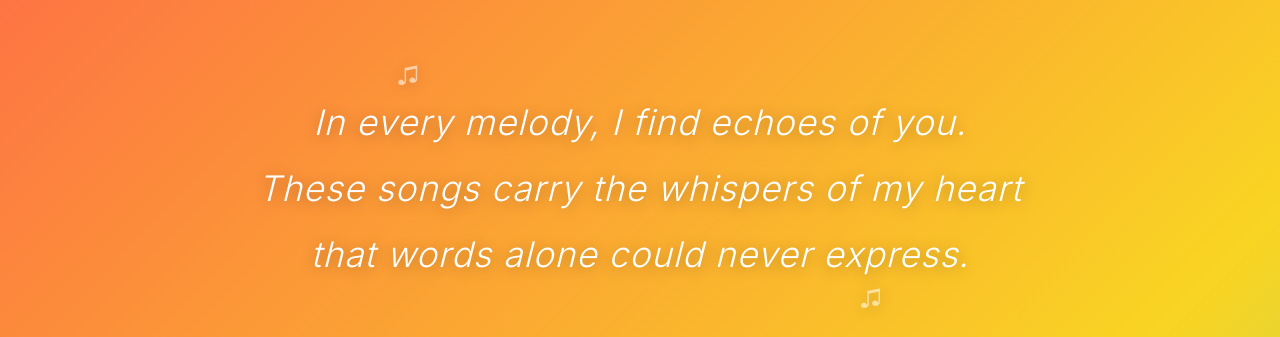
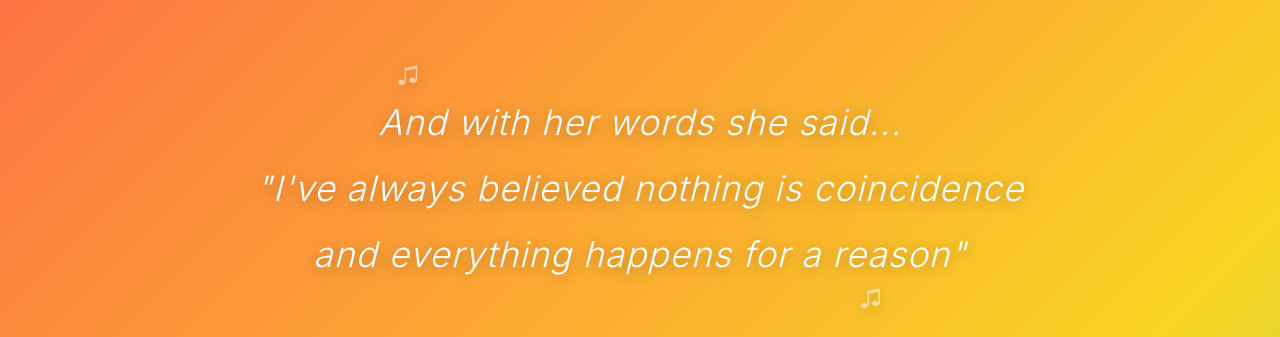
Before and after one commit to 0x4ymn/play.github.io, a plain HTML site: page index.html in a window 1280 px wide. Shown: the top 337 px of the page. Drawn offline with Linux system fonts and the light colour scheme.

Commit message:
Update index.html

```diff
--- a/index.html
+++ b/index.html
@@ -9,9 +9,9 @@
   </head>
   <body>
     <h1>
-      <span class="line">In every melody, I find echoes of you.</span>
-      <span class="line">These songs carry the whispers of my heart</span>
-      <span class="line">that words alone could never express.</span>
+      <span class="line">And with her words she said...</span>
+      <span class="line">"I've always believed nothing is coincidence </span>
+      <span class="line">and everything happens for a reason"</span>
     </h1>
     <div class="spotify-container">
       <!-- Updated Spotify embed with theme parameter and explicit height/width -->
```
